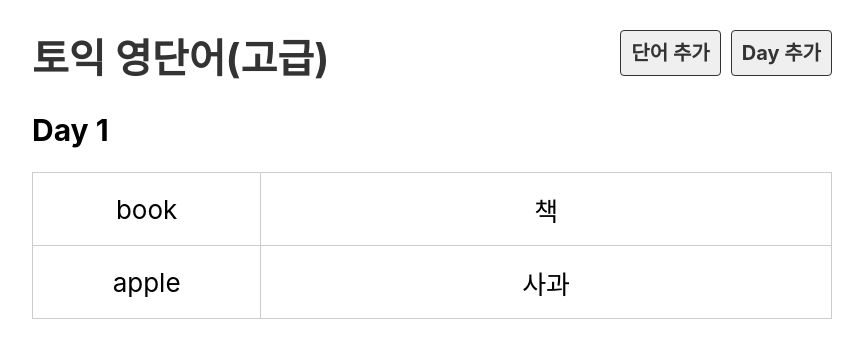
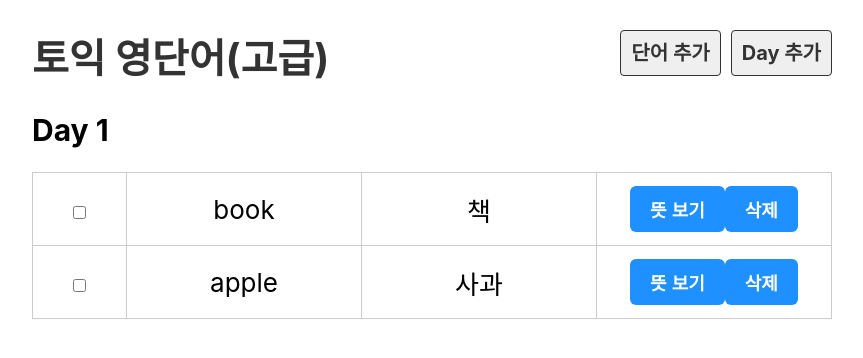
Before and after one commit to rowooncoding/voca-react, a React (Create React App) app: page /day/1 in a window 1280 px wide. Shown: the top 358 px of the page, without its empty margins (208-1071 px from the left). Built offline with nearby package versions, Linux system fonts and the light colour scheme.

Commit message:
[추가] 마크업 추가

```diff
--- a/src/component/Day.js
+++ b/src/component/Day.js
@@ -10,8 +10,15 @@ export default function Day() {
         <tbody>
           {wordList.map((word) => (
             <tr key={word.id}>
+              <td>
+                <input type="checkbox" />
+              </td>
               <td>{word.eng}</td>
               <td>{word.kor}</td>
+              <td>
+                <button>뜻 보기</button>
+                <button>삭제</button>
+              </td>
             </tr>
           ))}
         </tbody>
```
